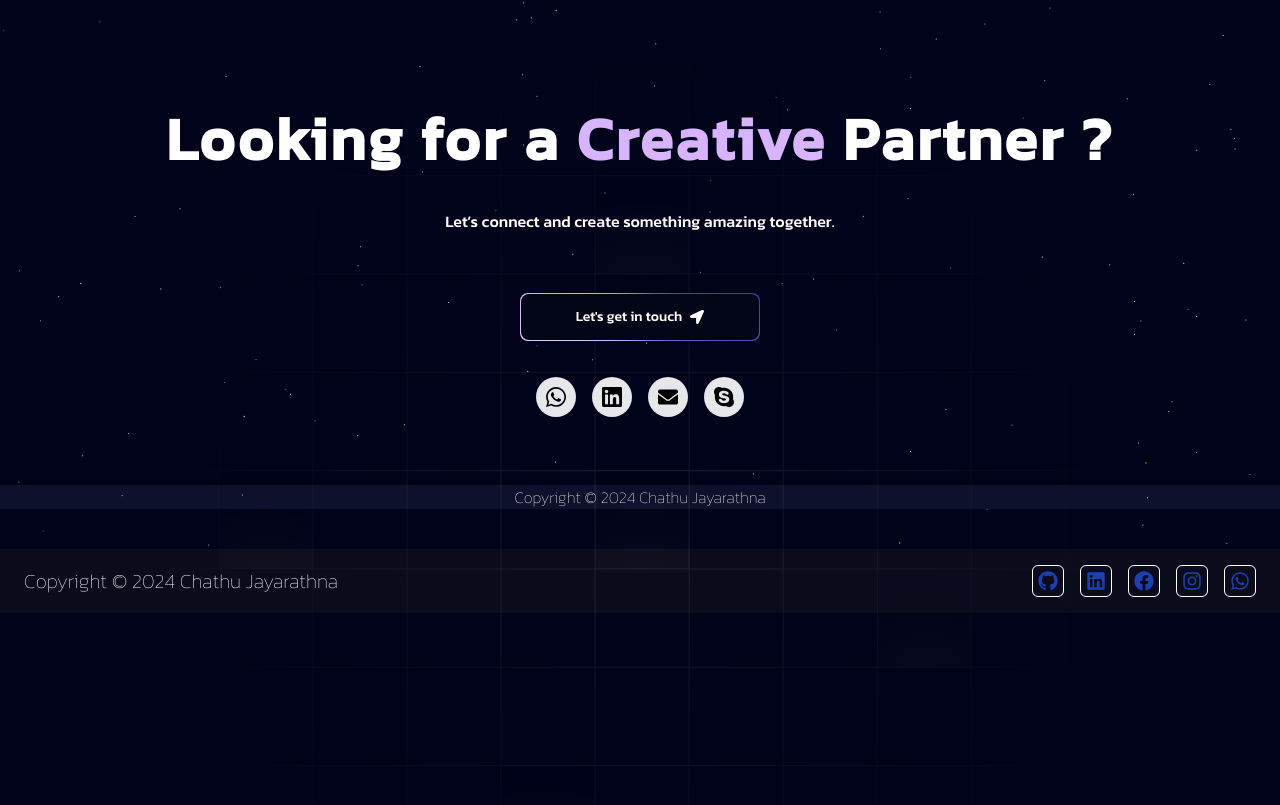
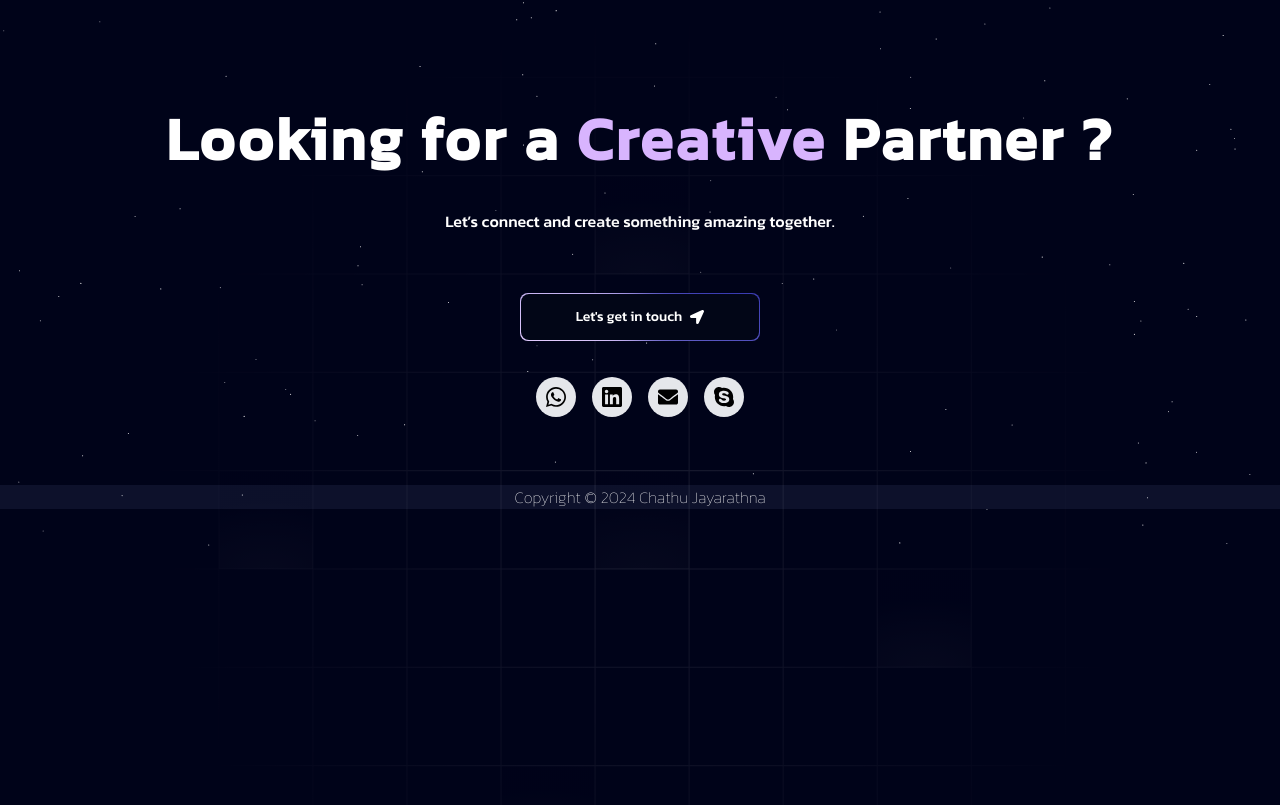
Before and after one commit to Chathu-Jayarathna/Chathu-New-Portfolio, a React (Create React App) app: page / in a window 1280 px wide. Shown: the part 7177-7982 px from the top of the page. Built offline with nearby package versions, Linux system fonts and the light colour scheme.

Commit message:
footer removed

```diff
--- a/src/App.js
+++ b/src/App.js
@@ -10,7 +10,6 @@ import RecentProjects from './Pages/RecentProjects';
 import Achievements from './Pages/Achievements';
 import Approach from './Pages/Approach';
 import Contact from './Pages/Contact';
-import Footer from './Pages/Footer';
 import { TracingBeam } from "./Components/ui/tracing-beam";
 import { FloatingNav } from "./Components/ui/FloatingNavbar";
 
@@ -63,7 +62,6 @@ function App() {
           <Contact />
         </Element>
       </TracingBeam>
-      <Footer />
     </Router>
   );
 }
--- a/src/Pages/Footer.js
+++ /dev/null
@@ -1,34 +0,0 @@
-import React from 'react'
-import { FaGithub, FaFacebook, FaInstagram, FaWhatsapp, FaLinkedin } from 'react-icons/fa';
-
-const Footer = () => {
-  return (
-    <footer class="bg-[#0A0C1C] text-white py-4 px-6 flex justify-between items-center">
-  <div class="text-xl font-light">
-    <p>Copyright © 2024 Chathu Jayarathna</p>
-  </div>
-
-  <div class="flex space-x-4">
-    <a href="https://github.com/DevindaStallone" target="_blank" rel="noopener noreferrer" class="flex items-center justify-center w-8 h-8 rounded-md border border-white hover:bg-white hover:text-black transition-colors duration-300">
-    <FaGithub className="text-blue-800 text-xl " />
-    </a>
-    <a href="https://www.linkedin.com/in/devinda-stallone-a164a5250?lipi=urn%3Ali%3Apage%3Ad_flagship3_profile_view_base_contact_details%3BswsgdR6LQYWiMja8Si5RLg%3D%3D" target="_blank" rel="noopener noreferrer" class="flex items-center justify-center w-8 h-8 rounded-md border border-white hover:bg-white hover:text-black transition-colors duration-300">
-    <FaLinkedin className="text-blue-800 text-xl " />
-    </a>
-    <a href="https://www.facebook.com/devinda.stallone.5?mibextid=LQQJ4d" target="_blank" rel="noopener noreferrer" class="flex items-center justify-center w-8 h-8 rounded-md border border-white hover:bg-white hover:text-black transition-colors duration-300">
-    <FaFacebook className="text-blue-800 text-xl " />
-    </a>
-
-    <a href="https://www.instagram.com/_devinda_stallone_/profilecard/?igsh=aDVoazUzenN4MjI5" target="_blank" rel="noopener noreferrer" class="flex items-center justify-center w-8 h-8 rounded-md border border-white hover:bg-white hover:text-black transition-colors duration-300">
-    <FaInstagram className="text-blue-800 text-xl " />
-    </a>
-    <a href="https://wa.me/+94757099055" target="_blank" rel="noopener noreferrer" class="flex items-center justify-center w-8 h-8 rounded-md border border-white hover:bg-white hover:text-black transition-colors duration-300">
-    <FaWhatsapp className="text-blue-800 text-xl " />
-    </a>
-  </div>
-</footer>
-
-  )
-}
-
-export default Footer
```
